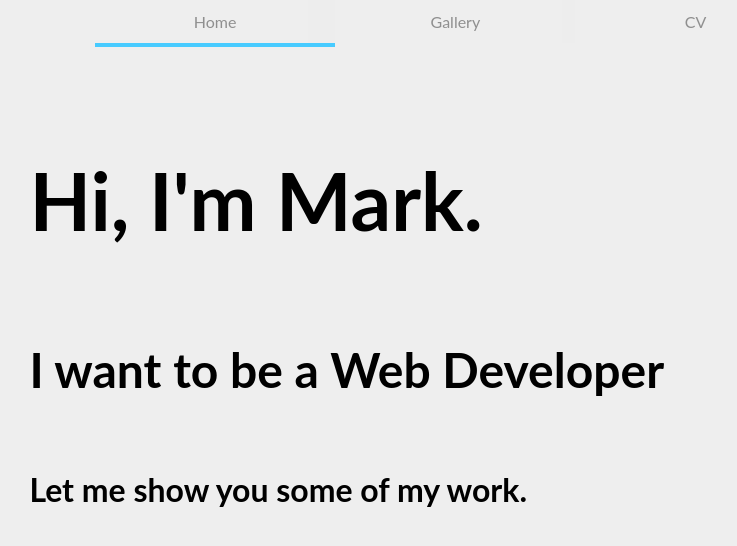
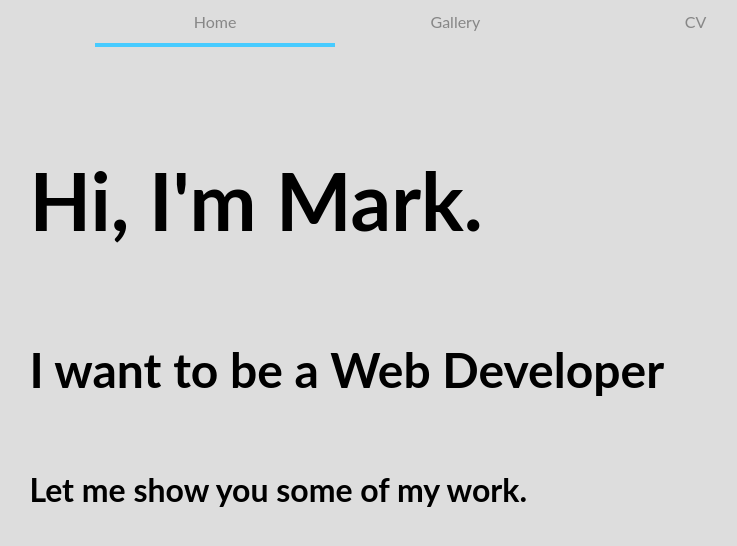
Before and after one commit to SPARKY892/portfolio-website, a React (Create React App) app: page / in a window 1280 px wide. Shown: the top 546 px of the page, without its empty margins (201-938 px from the left). Built offline with nearby package versions, Linux system fonts and the light colour scheme.

Commit message:
Updated background colour

```diff
--- a/src/components/Header.scss
+++ b/src/components/Header.scss
@@ -1,7 +1,7 @@
 .header {
   width: 100%;
   height: 5%;
-  background-color: #eee;
+  background-color: #ddd;
   padding: 0;
 }
 
@@ -30,7 +30,7 @@
   text-decoration: none;
   color: #333;
   border: none;
-  background-color: #eee;
+  background-color: #ddd;
   opacity: 0.5;
   &:focus {
     outline: none;
--- a/src/components/Home.scss
+++ b/src/components/Home.scss
@@ -1,5 +1,5 @@
 .homePage {
-  background-color: #eee;
+  background-color: #ddd;
   display: flex;
   flex-direction: column;
   flex: 1;
--- a/src/styles.css
+++ b/src/styles.css
@@ -1,7 +1,7 @@
 html,
 body {
   height: 100vh;
-  background-color: #eee;
+  background-color: #ddd;
   margin: 0;
   font-family: 'Lato', 'Helvetica', 'sans-serif';
 }
```
